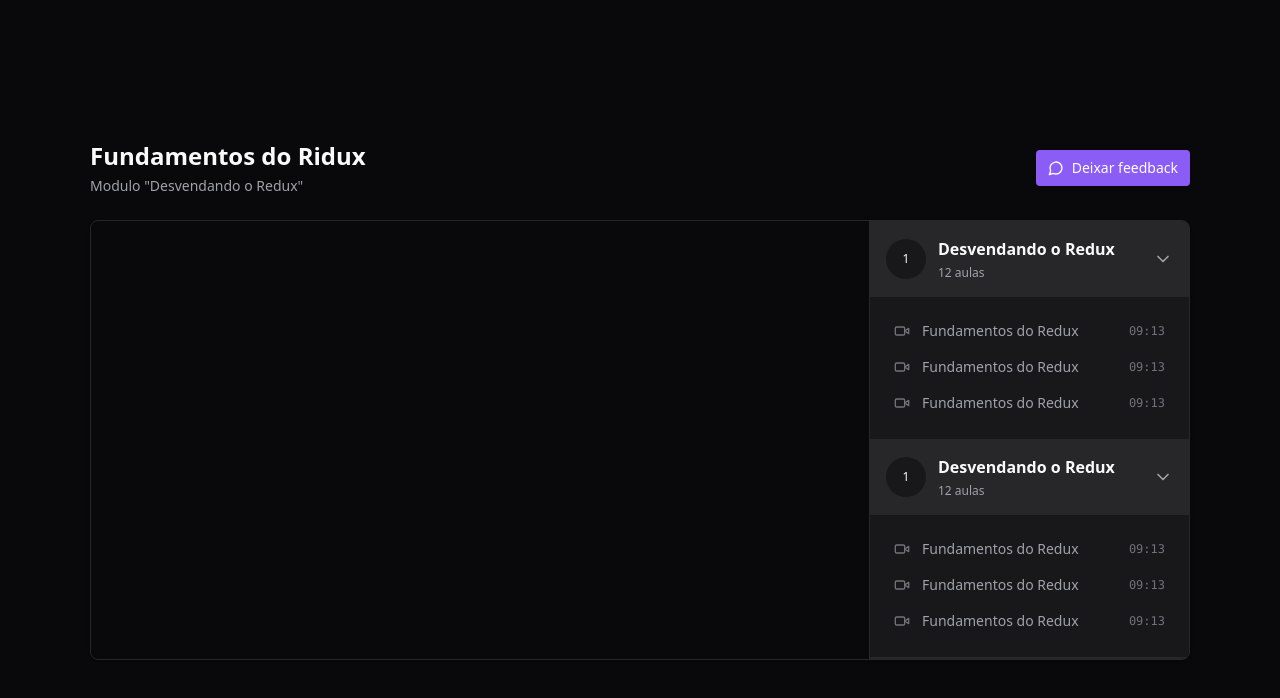
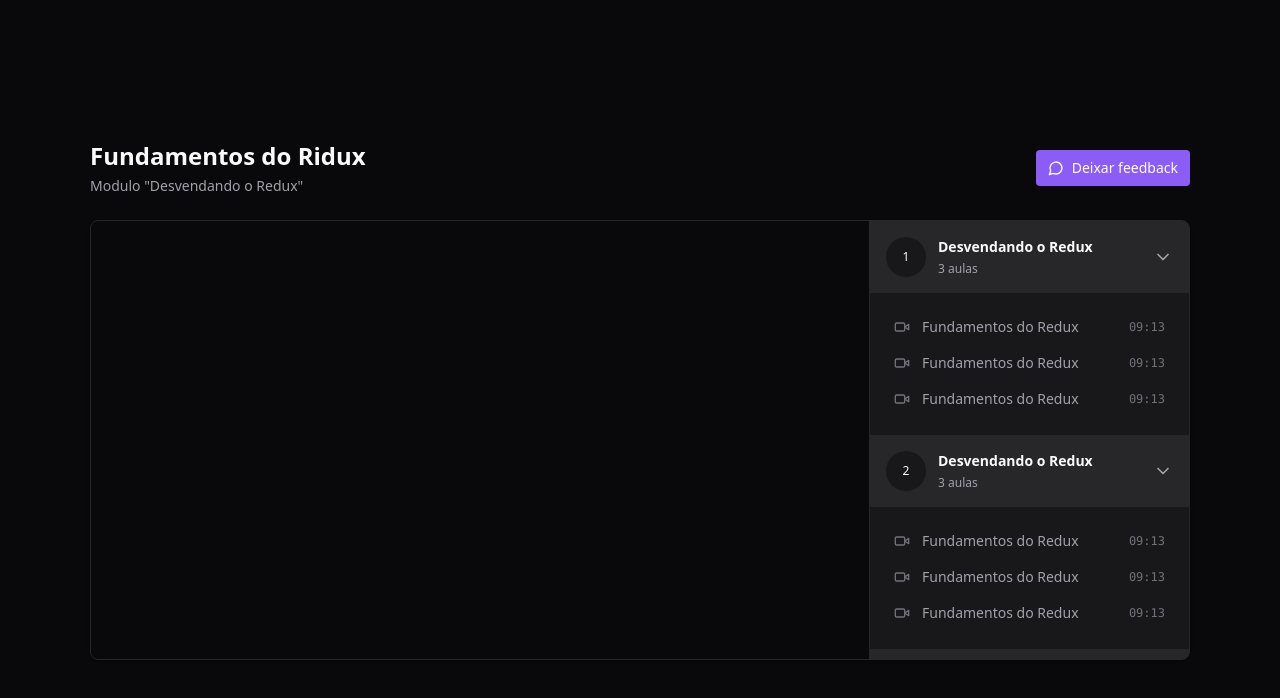
Before and after one commit to lithproroot1399/react-redux-zustend, a React (Vite) app: page / in a window 1280 px wide. Shown: the top 698 px of the page. Built offline with nearby package versions, Linux system fonts and the light colour scheme.

Commit message:
Corrigir erro pagina

```diff
--- a/src/components/Lesson.tsx
+++ b/src/components/Lesson.tsx
@@ -1,11 +1,16 @@
 import { Video } from "lucide-react";
 
-export function Lesson() {
+interface LessonProps {
+    title: string
+    duration: string
+}
+
+export function Lesson({title, duration}: LessonProps) {
     return (
         <button className='flex items-center gap-3 text-sm text-zinc-400'>
                 <Video className='w-4 h-4 text-zinc-500' />
-                <span>Fundamentos do Redux</span>
-                <span className='ml-auto font-mono text-xs text-zinc-500'>09:13</span>
+                <span>{title}</span>
+                <span className='ml-auto font-mono text-xs text-zinc-500'>{duration}</span>
             </button>
     )
 }
--- a/src/components/Module.tsx
+++ b/src/components/Module.tsx
@@ -1,29 +1,33 @@
 import { ChevronDown } from "lucide-react";
 import { Lesson } from "./Lesson";
 
-export function Module() {
+interface ModuleProps {
+    moduleIndex: number
+    title: string
+    amountOfLessons: number
+}
+
+export function Module({moduleIndex, title, amountOfLessons}: ModuleProps) {
     return (
         <div>
             <button className='flex w-full items-center gap-3 bg-zinc-800 p-4'>
             <div className='flex h-10 w-10 rounded-full items-center justify-center bg-zinc-900 text-xs'>
-            1
+            {moduleIndex + 1}
             </div>
 
             <div className='flex flex-col gap-1 text-left'>
-            <strong className=''>Desvendando o Redux</strong>
-            <span className='text-xs text-zinc-400'>12 aulas</span>
+                <strong className='text-sm'>{title}</strong>
+                <span className='text-xs text-zinc-400'>{amountOfLessons} aulas</span>
             </div>
 
             <ChevronDown className='w-5 h-5 ml-auto text-zinc-400' />
             </button>
 
             <nav className='relative flex flex-col gap-4 p-6'>
-                <Lesson />
-                <Lesson />
-                <Lesson />
-
+                <Lesson title="Fundamentos do Redux" duration="09:13"/>
+                <Lesson title="Fundamentos do Redux" duration="09:13"/>
+                <Lesson title="Fundamentos do Redux" duration="09:13"/>
             </nav>
         </div>
-
     )
 }
--- a/src/pages/Player.tsx
+++ b/src/pages/Player.tsx
@@ -21,9 +21,9 @@
                   <Video />
             </div>
             <aside className='w-80 absolute top-0 botton-0 right-0 border-l divide-y-2 divide-zinc-900 border-zinc-800 bg-zinc-900 overflow-y-scroll scrollbar scrollbar-track-zinc-950 scrollbar-thumb-800'>
-                <Module />
-                <Module />
-                <Module />
+                <Module moduleIndex={0} title="Desvendando o Redux" amountOfLessons={3}/>
+                <Module moduleIndex={1} title="Desvendando o Redux" amountOfLessons={3}/>
+                <Module moduleIndex={2} title="Desvendando o Redux" amountOfLessons={3}/>
               </aside>
             </main>
         </div>
```
